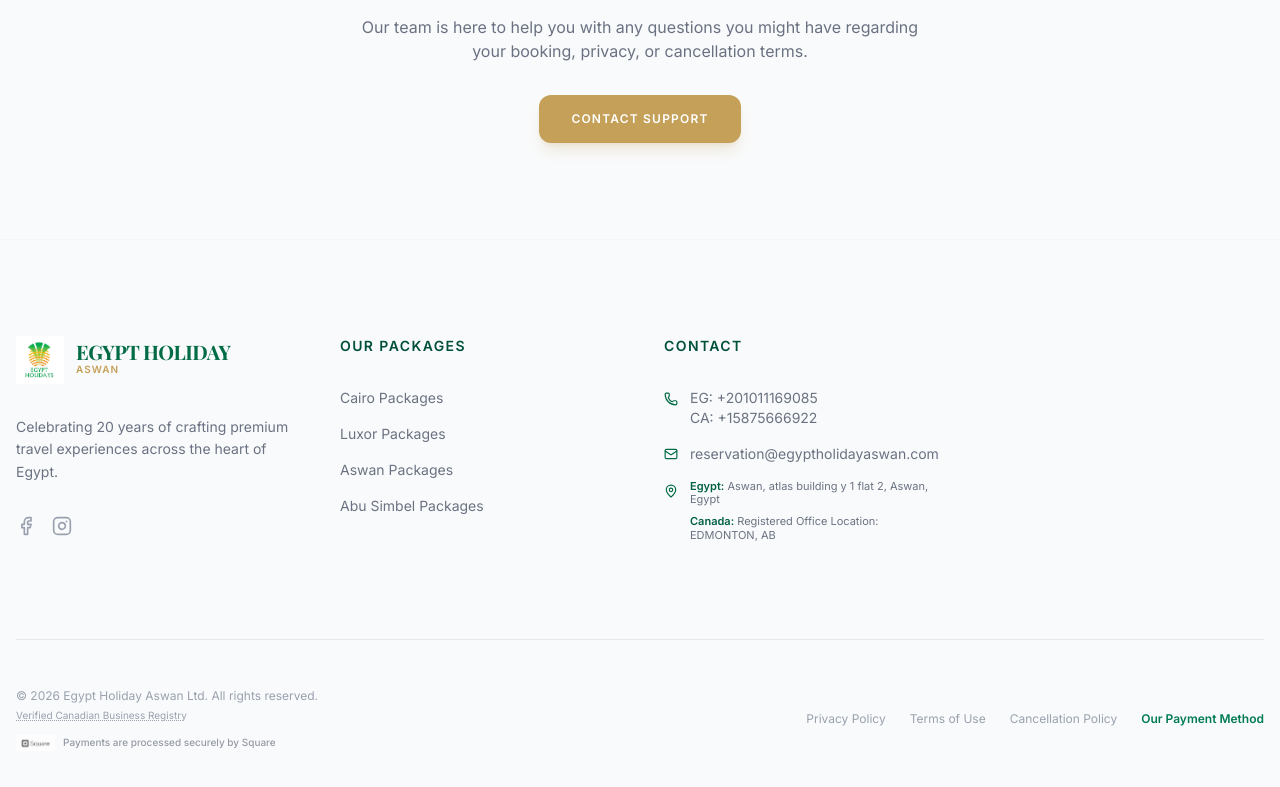
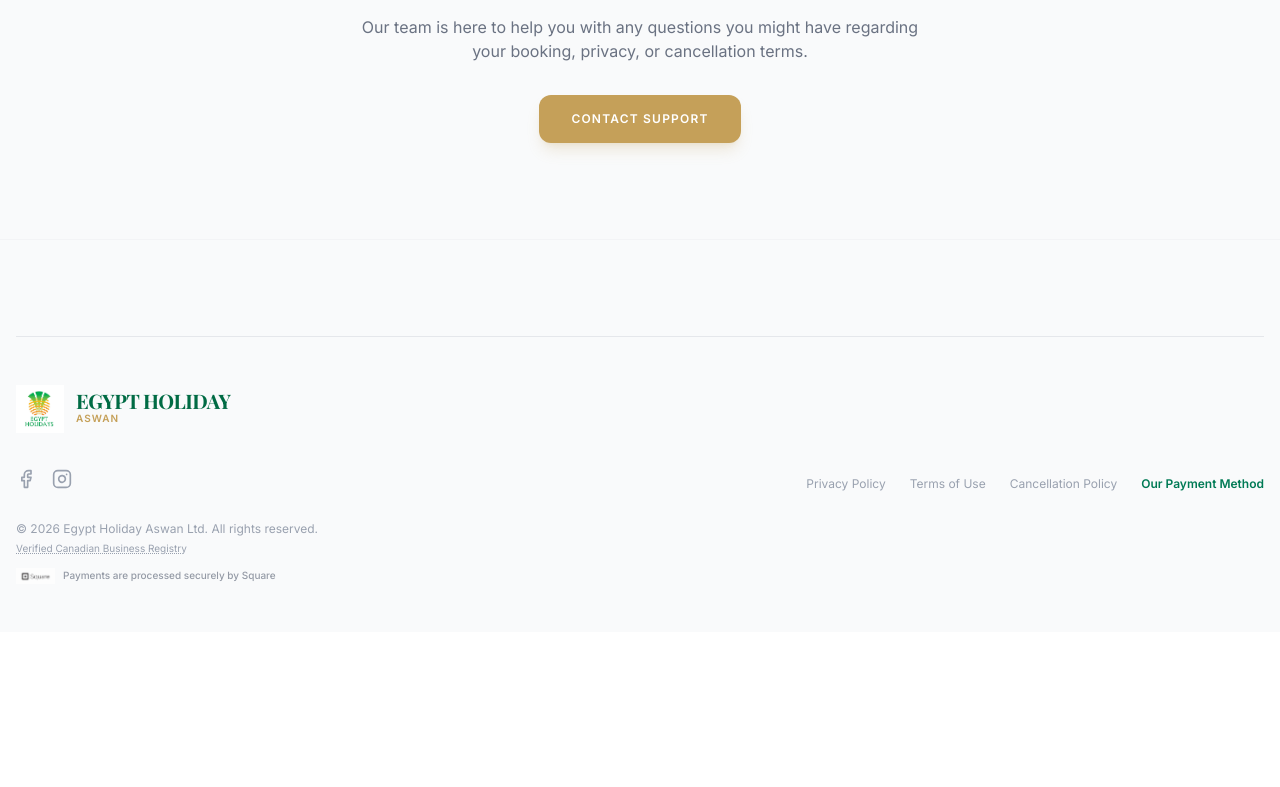
Before and after one commit to abdallahfarouk959-star/Egypt-Holiday-, a React (Vite) app: page /policies in a window 1280 px wide. Shown: the part 6879-7666 px from the top of the page. After the commit the page ends 7511 px from the top, so only its background shows below. Built offline with nearby package versions, Linux system fonts and the light colour scheme; a web font is replaced by a local one.

Commit message:
Update SMTP configuration to use Zoho Mail

```diff
--- a/api/book.ts
+++ b/api/book.ts
@@ -10,8 +10,9 @@ export default async function handler(req: any, res: any) {
   console.log("New booking request received via Vercel Function:", bookingData);
 
   try {
+    // إعدادات زوهو للإرسال
     const transporter = nodemailer.createTransport({
-      host: process.env.SMTP_HOST || "smtp.gmail.com",
+      host: process.env.SMTP_HOST || "smtp.zoho.com",
       port: Number(process.env.SMTP_PORT) || 465,
       secure: true,
       auth: {
@@ -20,9 +21,10 @@ export default async function handler(req: any, res: any) {
       },
     });
 
+    // تفاصيل الإيميل اللي هيتبعت
     const mailOptions = {
       from: `"Egypt Holiday Aswan Site" <${process.env.SMTP_USER}>`,
-      to: "abdallahfarouk939@gmail.com", // غيره لإيميل الشركة بعد ما تتأكد إنه شغال
+      to: "reservation@egyptholidayaswan.com",
       subject: `New Booking Request: ${bookingData.tourTitle || "Custom Trip"}`,
       html: `
         <div style="font-family: sans-serif; max-width: 600px; margin: 0 auto; padding: 20px; border: 1px solid #eee; border-radius: 10px;">
@@ -45,10 +47,12 @@ export default async function handler(req: any, res: any) {
       `,
     };
 
+    // إرسال الإيميل
     await transporter.sendMail(mailOptions);
     res.status(200).json({ success: true, message: "Booking request sent successfully!" });
 
   } catch (error) {
+    // التعامل مع الأخطاء لو الإرسال فشل
     console.error("Error sending email:", error);
     res.status(500).json({ success: false, error: "Failed to process booking request" });
   }
--- a/server.ts
+++ b/server.ts
@@ -21,12 +21,11 @@ async function startServer() {
     console.log("New booking request received:", bookingData);
 
     try {
-      // Setup transporter (using ethereal or real SMTP if env vars exist)
-      // For now, we'll just log it or use a test account if the user adds credentials
+      // إعدادات زوهو للإرسال
       const transporter = nodemailer.createTransport({
-        host: process.env.SMTP_HOST || "smtp.ethereal.email",
-        port: Number(process.env.SMTP_PORT) || 587,
-        secure: process.env.SMTP_SECURE === "true",
+        host: process.env.SMTP_HOST || "smtp.zoho.com",
+        port: Number(process.env.SMTP_PORT) || 465,
+        secure: true, // لازم تكون true مع بورت 465
         auth: {
           user: process.env.SMTP_USER,
           pass: process.env.SMTP_PASS,
@@ -34,8 +33,8 @@ async function startServer() {
       });
 
       const mailOptions = {
-        from: `"Egypt Holiday Aswan Site" <${process.env.SMTP_USER || "noreply@egyptholidayaswan.com"}>`,
-        to: "abdallahfarouk939@gmail.com",
+        from: `"Egypt Holiday Aswan Site" <${process.env.SMTP_USER || "reservation@egyptholidayaswan.com"}>`,
+        to: "reservation@egyptholidayaswan.com", // إيميل الشركة لاستقبال الحجوزات
         subject: `New Booking Request: ${bookingData.tourTitle || "Custom Trip"}`,
         html: `
           <div style="font-family: sans-serif; max-width: 600px; margin: 0 auto; padding: 20px; border: 1px solid #eee; border-radius: 10px;">
--- a/src/components/Footer.tsx
+++ b/src/components/Footer.tsx
@@ -1,7 +1,15 @@
 import React from "react";
 import { Link } from "react-router-dom";
 import { useTranslation } from "react-i18next";
-import { Globe, ChevronRight, Facebook, Instagram, MapPin, Phone, Mail } from "lucide-react";
+import {
+  Globe,
+  ChevronRight,
+  Facebook,
+  Instagram,
+  MapPin,
+  Phone,
+  Mail,
+} from "lucide-react";
 import { CONTACT_INFO } from "../constants";
 import LogoImg from "../assets/Logo.png";
 import SquareLogo from "../assets/SquareLogo.png";
@@ -12,8 +20,9 @@ const Footer: React.FC = () => {
   return (
     <footer className="bg-gray-50 border-t border-gray-100 pt-24 pb-12">
       <div className="max-w-7xl mx-auto px-4">
-        <div className="grid grid-cols-1 md:grid-cols-4 gap-12 mb-24">
-          <div className="col-span-1">
+
+        <div className="pt-12 border-t border-gray-200 flex flex-col md:flex-row items-center justify-between gap-6">
+          <div className="flex flex-col gap-1">
             <div className="flex items-center gap-3 mb-8">
               <div className="w-12 h-12 flex items-center justify-center">
                 <img
@@ -32,10 +41,6 @@ const Footer: React.FC = () => {
                 </p>
               </div>
             </div>
-            <p className="text-sm text-gray-500 mb-8 max-w-xs leading-relaxed">
-              Celebrating 20 years of crafting premium travel experiences
-              across the heart of Egypt.
-            </p>
             <div className="flex gap-4">
               <a
                 href={CONTACT_INFO.FACEBOOK}
@@ -58,107 +63,7 @@ const Footer: React.FC = () => {
                 />
               </a>
             </div>
-          </div>
-
-          <div className="col-span-1">
-            <h4 className="font-bold text-sm uppercase tracking-widest mb-8 text-emerald-900">
-              Our Packages
-            </h4>
-            <ul className="space-y-4 text-sm text-gray-500">
-              <li>
-                <Link
-                  to="/tours/cairo"
-                  className="hover:text-emerald-600 transition-colors"
-                >
-                  Cairo Packages
-                </Link>
-              </li>
-              <li>
-                <Link
-                  to="/tours/luxor"
-                  className="hover:text-emerald-600 transition-colors"
-                >
-                  Luxor Packages
-                </Link>
-              </li>
-              <li>
-                <Link
-                  to="/tours/aswan"
-                  className="hover:text-emerald-600 transition-colors"
-                >
-                  Aswan Packages
-                </Link>
-              </li>
-              <li>
-                <Link
-                  to="/tours/abu-simbel"
-                  className="hover:text-emerald-600 transition-colors"
-                >
-                  Abu Simbel Packages
-                </Link>
-              </li>
-            </ul>
-          </div>
-
-          <div className="col-span-1">
-            <h3 className="font-bold text-sm uppercase tracking-widest mb-8 text-emerald-900">
-              Contact
-            </h3>
-            <ul className="space-y-4 text-sm text-gray-500">
-              <li className="flex items-start gap-3">
-                <Phone
-                  size={14}
-                  className="text-brand-emerald mt-1 shrink-0"
-                />
-                <div>
-                  <a
-                    href={`tel:${CONTACT_INFO.PHONE_EGYPT}`}
-                    className="block hover:text-emerald-600 transition-colors"
-                  >
-                    EG: {CONTACT_INFO.PHONE_EGYPT}
-                  </a>
-                  <a
-                    href={`tel:${CONTACT_INFO.PHONE_CANADA}`}
-                    className="block hover:text-emerald-600 transition-colors"
-                  >
-                    CA: {CONTACT_INFO.PHONE_CANADA}
-                  </a>
-                </div>
-              </li>
-              <li className="flex items-center gap-3">
-                <Mail size={14} className="text-brand-emerald shrink-0" />
-                <a
-                  href={`https://mail.google.com/mail/?view=cm&fs=1&to=${encodeURIComponent(CONTACT_INFO.EMAIL)}`}
-                  target="_blank"
-                  rel="noopener noreferrer"
-                  className="hover:text-emerald-600 transition-colors"
-                >
-                  {CONTACT_INFO.EMAIL}
-                </a>
-              </li>
-              <li className="flex items-start gap-3">
-                <MapPin
-                  size={14}
-                  className="text-brand-emerald mt-1 shrink-0"
-                />
-                <div className="space-y-2">
-                  <p className="leading-tight text-[11px]">
-                    <span className="font-bold text-emerald-800">Egypt:</span>{" "}
-                    {CONTACT_INFO.ADDRESS_EGYPT}
-                  </p>
-                  <p className="leading-tight text-[11px]">
-                    <span className="font-bold text-emerald-800">
-                      Canada:
-                    </span>{" "}
-                    {CONTACT_INFO.ADDRESS_CANADA}
-                  </p>
-                </div>
-              </li>
-            </ul>
-          </div>
-        </div>
-        <div className="pt-12 border-t border-gray-200 flex flex-col md:flex-row items-center justify-between gap-6">
-          <div className="flex flex-col gap-1">
+            <br />
             <p className="text-xs text-gray-400">{t("footer.copyright")}</p>
             <a
               href="https://ised-isde.canada.ca/cbr-rec/en/search/results?search=%7BEgypt%20Holiday%20Aswan%20ltd%7D"
@@ -182,10 +87,30 @@ const Footer: React.FC = () => {
             </div>
           </div>
           <div className="flex flex-wrap justify-center gap-6 text-xs text-gray-400">
-            <Link to="/policies#privacy" className="hover:text-gray-900 transition-colors">Privacy Policy</Link>
-            <Link to="/policies#terms" className="hover:text-gray-900 transition-colors">Terms of Use</Link>
-            <Link to="/policies#cancellation" className="hover:text-gray-900 transition-colors">Cancellation Policy</Link>
-            <a href="/payment-methods" className="hover:text-gray-900 transition-colors font-semibold text-emerald-700">Our Payment Method</a>
+            <Link
+              to="/policies#privacy"
+              className="hover:text-gray-900 transition-colors"
+            >
+              Privacy Policy
+            </Link>
+            <Link
+              to="/policies#terms"
+              className="hover:text-gray-900 transition-colors"
+            >
+              Terms of Use
+            </Link>
+            <Link
+              to="/policies#cancellation"
+              className="hover:text-gray-900 transition-colors"
+            >
+              Cancellation Policy
+            </Link>
+            <a
+              href="/payment-methods"
+              className="hover:text-gray-900 transition-colors font-semibold text-emerald-700"
+            >
+              Our Payment Method
+            </a>
           </div>
         </div>
       </div>
```
Also changed, not shown: src/components/Home.tsx (+146 -116 lines).
